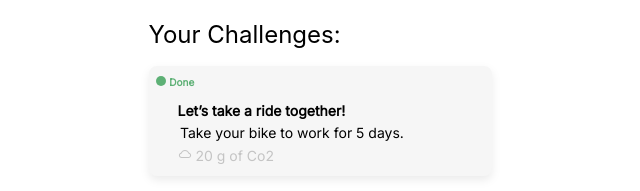
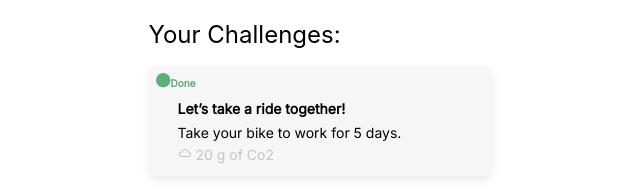
Before and after one commit to alexandra-waldau/envrmt, a React (Create React App) app in the folder envrmt/: page /dashboard in a window 1280 px wide. Shown: the part 307-498 px from the top of the page, without its empty margins (320-960 px from the left). Built offline with nearby package versions, Linux system fonts and the light colour scheme.

Commit message:
small changes (mostly styling)

```diff
--- a/envrmt/src/Components/Challenge/challenge-status.js
+++ b/envrmt/src/Components/Challenge/challenge-status.js
@@ -2,17 +2,19 @@
 import { BsCircleFill } from "react-icons/bs";
 // Importing the cloud for the icon of CO2
 import { AiOutlineCloud } from "react-icons/ai";
+
+import "../Dashboard/dashboard.css";
 
 //________________________________________________________________________________________
 //The Challenge card container
 const ChallengeCard = (props) => {
 	return (
 		<div className="container-challenge" onClick={props.toggle}>
-			<StatusOptions />
-			<p className="challenge-status" id={props.id}>
+			<div className="challenge-status" id={props.id}>
+				<StatusOptions />
 				{props.icon}
 				{props.status}
-			</p>
+			</div>
 			<p className="challenge-title">Let’s take a ride together!</p>
 			<p className="challenge-text">Take your bike to work for 5 days.</p>
 			<Co2Avoided
@@ -31,11 +33,9 @@ let challengeStatus = "done";
 //Function for challenge status
 const ChallengeStatus = (props) => {
 	return (
-		<div>
-			<p className="challenge-status" id={props.id}>
-				{props.icon}
-				{props.status}
-			</p>
+		<div className="challenge-status" id={props.id}>
+			<BsCircleFill className="challenge-status-circle" />
+			<p className="challenge-status-text">{props.status}</p>
 		</div>
 	);
 };
@@ -47,20 +47,17 @@ const StatusOptions = () => {
 			<ChallengeStatus
 				className="challenge-status"
 				id="active"
-				icon={<BsCircleFill />}
 				status=" Active"
 			/>
 		);
 	} else if (challengeStatus == "done") {
 		return (
 			<div className="challenge-status">
-				<ChallengeStatus id="done" icon={<BsCircleFill />} status=" Done" />
+				<ChallengeStatus id="done" status=" Done" />
 			</div>
 		);
 	} else {
-		return (
-			<ChallengeStatus id="failed" icon={<BsCircleFill />} status=" Failed" />
-		);
+		return <ChallengeStatus id="failed" status=" Failed" />;
 	}
 };
 
--- a/envrmt/src/Components/Dashboard/dashboard.css
+++ b/envrmt/src/Components/Dashboard/dashboard.css
@@ -165,14 +165,22 @@
 }
 
 .challenge-status {
+	position: relative;
+	display: flex;
+	margin: 1%;
+}
+
+.challenge-status-text {
 	font-family: Inter;
 	font-style: normal;
 	font-weight: bold;
 	font-size: 10px;
 	line-height: 0px;
-	margin-block-start: 5px;
-	margin-block-end: 5px;
-	color: #c4c4c4;
+}
+
+.challenge-status-circle {
+	width: 0.9em;
+	height: 0.9em;
 }
 
 .challenge-title {
@@ -180,9 +188,7 @@
 	font-style: normal;
 	font-weight: 600;
 	font-size: 14px;
-	line-height: 0px;
-	margin-block-start: 5px;
-	margin-block-end: 3px;
+	line-height: 0;
 	margin-left: 29px;
 	margin-bottom: 3%;
 	color: #000000;
@@ -194,8 +200,8 @@
 	font-weight: normal;
 	font-size: 14px;
 	line-height: 0px;
-
 	margin-left: 29px;
+	margin-bottom: 3%;
 	color: #000000;
 }
 
--- a/envrmt/src/Components/NewChallenge/challenges.css
+++ b/envrmt/src/Components/NewChallenge/challenges.css
@@ -1,23 +1,23 @@
-.challenges h1 {
+.new-challenges h1 {
 	font-size: 30px;
 	font-weight: 600;
 	font-family: Inter;
 	padding-left: 25.5px;
 }
 
-.challenges h2 {
+.new-challenges h2 {
 	font-size: 16px;
 	font-weight: 600;
 	font-family: Inter;
 }
 
-.challenges h3 {
+.new-challenges h3 {
 	font-size: 13px;
 	font-weight: 400;
 	font-family: Inter;
 }
 
-.challenges h4 {
+.new-challenges h4 {
 	font-size: 11px;
 	font-weight: 500;
 	font-family: Inter;
@@ -25,33 +25,34 @@
 	margin-top: 5px;
 }
 
-.challenges h5 {
+.new-challenges h5 {
 	font-size: 16px;
 	font-weight: 600;
 	font-family: Inter;
 	color: #5db075;
 }
 
-.challenges {
+.new-challenges {
 	display: flex;
 	flex-direction: column;
 	align-items: center;
+	position: relative;
 }
 
-.challenge-text {
-	margin: auto;
+.new-challenge-text {
+	margin-left: 1em;
 	align-items: center;
 	width: 280px;
 	line-height: 16px;
 }
 
-.challenge-section {
+.new-challenge-section {
 	display: flex;
 	flex-direction: row;
 	padding-left: 14px;
 }
 
-.challenge-headline {
+.new-challenge-headline {
 	display: flex;
 	flex-direction: row;
 	padding-left: 14px;
--- a/envrmt/src/Components/NewChallenge/challenges.js
+++ b/envrmt/src/Components/NewChallenge/challenges.js
@@ -18,16 +18,16 @@ const Challenges = () => {
 	};
 
 	return (
-		<div className="challenges">
-			<div className="challenge-headline">
+		<div className="new-challenges">
+			<div className="new-challenge-headline">
 				<Link className="back-button" to="dashboard">
 					<h5>Back</h5>
 				</Link>
 				<h1>New Challenge</h1>
 			</div>
-			<div className="challenge-section">
+			<div className="new-challenge-section">
 				<img src={bicycle} alt="bicycle" />
-				<div className="challenge-text">
+				<div className="new-challenge-text">
 					<h2>Chu-chuu</h2>
 					<h3>
 						Taking the train not only gives you more personal space than most
@@ -37,9 +37,9 @@ const Challenges = () => {
 				</div>
 			</div>
 			<div className="btn">
-				<div className="challenge-section" onClick={() => togglePopUp()}>
+				<div className="new-challenge-section" onClick={() => togglePopUp()}>
 					<img src={food} alt="food" />
-					<div className="challenge-text">
+					<div className="new-challenge-text">
 						<h2>As good as guacamole</h2>
 						<h3>
 							Try these alternatives to Avocado when prepping for the next BBQ.
@@ -48,9 +48,9 @@ const Challenges = () => {
 					</div>
 				</div>
 			</div>
-			<div className="challenge-section">
+			<div className="new-challenge-section">
 				<img src={trash} alt="trash" />
-				<div className="challenge-text">
+				<div className="new-challenge-text">
 					<h2>Don’t be dump</h2>
 					<h3>
 						Before throwing out small stuff, consider reusing it. Check out
@@ -59,9 +59,9 @@ const Challenges = () => {
 					<img src={divider} alt="divider" />
 				</div>
 			</div>
-			<div className="challenge-section">
+			<div className="new-challenge-section">
 				<img src={cart} alt="cart" />
-				<div className="challenge-text">
+				<div className="new-challenge-text">
 					<h2>I’m gonna pop some tags</h2>
 					<h3>
 						Shop in thrift stores the next time you’re with the fashionistas.{" "}
--- a/envrmt/src/Components/Pop-ups/feedback.css
+++ b/envrmt/src/Components/Pop-ups/feedback.css
@@ -16,23 +16,25 @@
 
 .feedback-emoji {
 	left: 20px;
-	width: 26px;
-	height: 26px;
+	width: 3em;
+	height: 3em;
 	margin-top: 15.3%;
 	margin-bottom: 5%;
 }
 
 .feedback-card-title {
 	line-height: 0px;
+	font-weight: bold;
 }
 
 .feedback-card-text {
 	text-align: center;
 }
 
-.feedback-card-co2avoidance {
-	margin-top: 7%;
+#feedback-card-co2avoidance {
+	margin-top: 4%;
 	line-height: 0px;
+	font-weight: bold;
 }
 
 #feedback-avoidance {
@@ -40,6 +42,14 @@
 	font-style: normal;
 	font-weight: normal;
 	font-size: 14px;
+}
+
+#positive {
+	color: #5db075;
+}
+
+#negative {
+	color: red;
 }
 
 /* Rating icons */
@@ -72,11 +82,3 @@
 	margin-top: 10px;
 	min-width: 40%;
 }
-
-#positive {
-	color: #5db075;
-}
-
-#negative {
-	color: red;
-}
--- a/envrmt/src/Components/Pop-ups/feedback.js
+++ b/envrmt/src/Components/Pop-ups/feedback.js
@@ -82,18 +82,18 @@ const PerformanceFeedback = (props) => {
 		<div className="overlay">
 			<div className="container-challenge-detail">
 				<img className="feedback-emoji" src={props.icon}></img>
-				<p className="tertiaryText feedback-card-title">{props.headline}</p>
-				<p className="quartiaryText feedback-card-text" id="gray">
+				<p className="feedback-card-title">{props.headline}</p>
+				<p className="feedback-card-text" id="gray">
 					{props.text}
 				</p>
-				<p className="quartiaryText">
+				<div id="feedback-card-co2avoidance">
 					<Co2Avoided
 						className="Co2-avoided"
 						icon={<AiOutlineCloud />}
 						avoidanceChallenge="500"
 						id={props.id}
 					/>
-				</p>
+				</div>
 				<button className="done-button" onClick={props.toggle}>
 					Done
 				</button>
```
